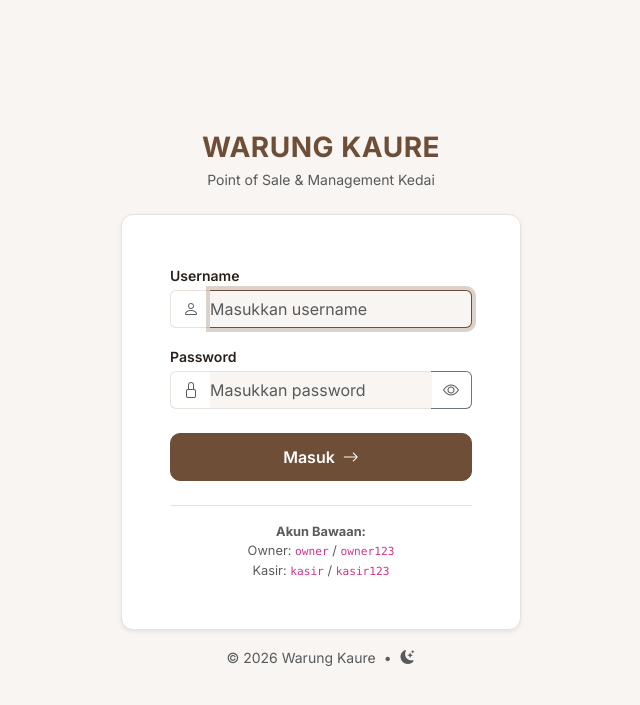
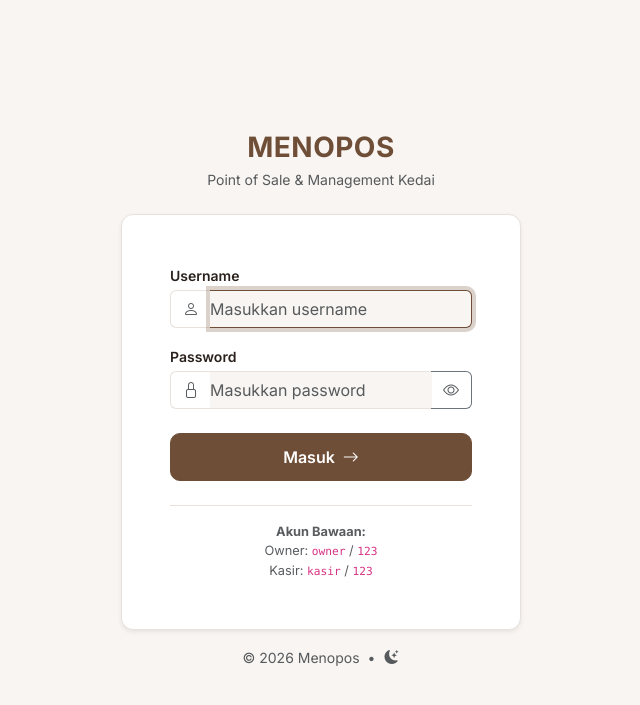
Before and after one commit to sansPro215/pos-kaure, a PHP site: page /kasir/login in a window 1280 px wide. Shown: the top 705 px of the page, without its empty margins (319-959 px from the left). Run offline with PHP 8.4, Linux system fonts and the light colour scheme; data comes from the database, SQL or seed files in the repository; some libraries are stand-ins or nearby versions.

Commit message:
perubahan pada login

```diff
--- a/views/auth/login.php
+++ b/views/auth/login.php
@@ -17,7 +17,7 @@
 <body class="d-flex align-items-center justify-content-center min-vh-100 p-3" style="background-color: var(--wk-bg);">
     <div class="w-100" style="max-width: 400px;">
         <div class="text-center mb-4">
-            <h2 class="wk-brand-wordmark fw-bold mb-1 text-uppercase" style="font-size: 1.75rem;"><?= e(shop_name()) ?></h2>
+            <h2 class="wk-brand-wordmark fw-bold mb-1 text-uppercase" style="font-size: 1.75rem;">Menopos</h2>
             <p class="text-muted small mb-0">Point of Sale & Management Kedai</p>
         </div>
 
@@ -64,13 +64,13 @@
 
             <div class="mt-4 pt-3 border-top text-center text-muted" style="font-size: 0.8rem;">
                 <div><strong>Akun Bawaan:</strong></div>
-                <div>Owner: <code>owner</code> / <code>owner123</code></div>
-                <div>Kasir: <code>kasir</code> / <code>kasir123</code></div>
+                <div>Owner: <code>owner</code> / <code>123</code></div>
+                <div>Kasir: <code>kasir</code> / <code>123</code></div>
             </div>
         </div>
 
         <div class="text-center mt-3 text-muted small d-flex align-items-center justify-content-center gap-2">
-            <span>&copy; <?= date('Y') ?> <?= e(shop_name()) ?></span>
+            <span>&copy; <?= date('Y') ?> Menopos</span>
             <span>•</span>
             <button id="themeToggleBtn" class="btn btn-sm btn-link text-decoration-none text-muted p-0" type="button">
                 <i id="themeToggleIcon" class="bi bi-moon-stars-fill"></i>
```
